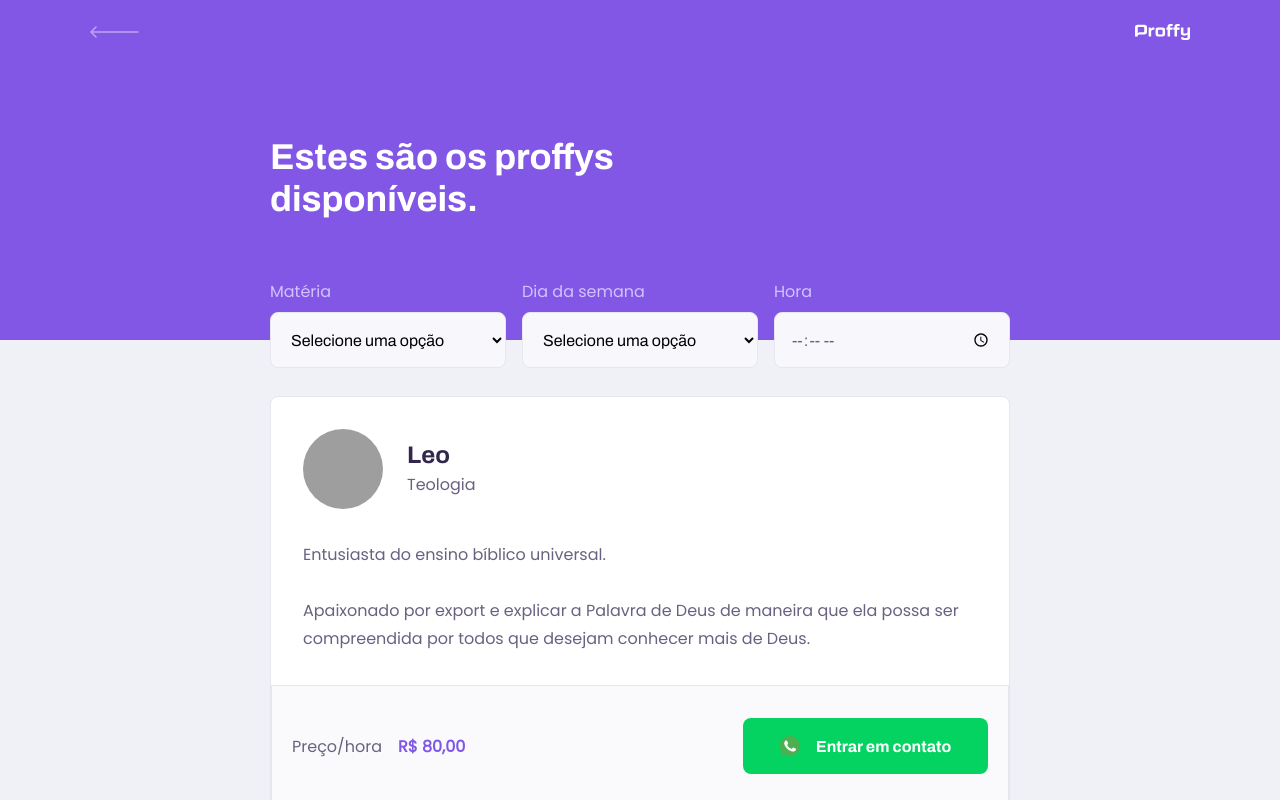
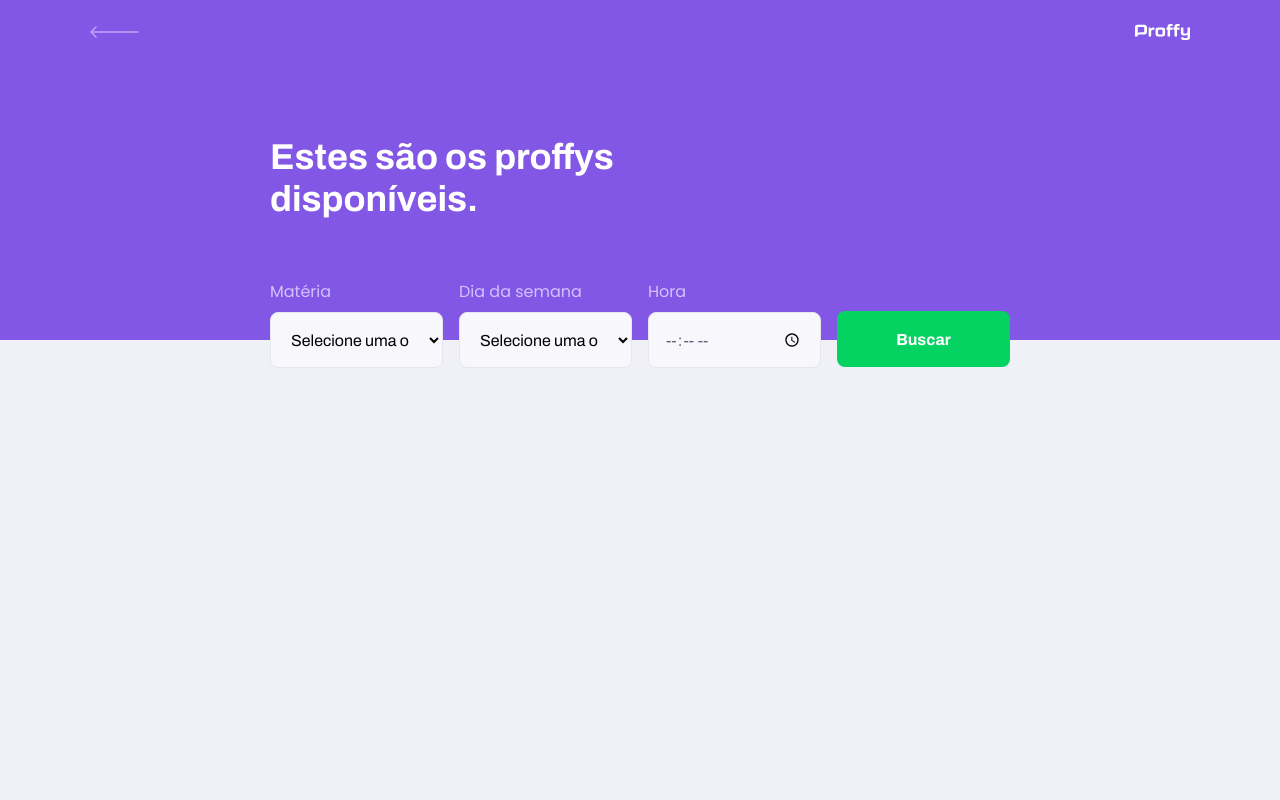
Before and after one commit to leotelles/online-classes-web, a React (Create React App) app: page /study in a window 1280 px wide. Shown: the top 800 px of the page. Built offline with nearby package versions, Linux system fonts and the light colour scheme; grey boxes are pictures that could not be loaded.

Commit message:
Finish frontend

```diff
--- a/src/components/TeacherItem/index.tsx
+++ b/src/components/TeacherItem/index.tsx
@@ -1,40 +1,55 @@
 import React from "react";
 
 import whatsappIcon from "../../assets/images/icons/whatsapp.svg";
+import api from "../../services/api";
 
 import "./styles.css";
 
-function TeacherItem() {
+export interface Teacher {
+  id: number;
+  avatar: string;
+  bio: string;
+  cost: number;
+  name: string;
+  subject: string;
+  whatsapp: string;
+}
+
+interface TeacherItemProps {
+  teacher: Teacher;
+}
+
+const TeacherItem: React.FC<TeacherItemProps> = ({ teacher }) => {
+  function createNewConnection() {
+    api.post('connections', {
+      user_id: teacher.id
+    });
+  }
+
   return (
     <article className="teacher-item">
       <header>
         <img
-          src="https://avatars1.githubusercontent.com/u/28353500?s=460&u=c3ad36517b738e6f907017e0d222053413c06462&v=4"
-          alt="Leo"
+          src={teacher.avatar}
+          alt={teacher.name}
         />
         <div>
-          <strong>Leo</strong>
-          <span>Teologia</span>
+          <strong>{teacher.name}</strong>
+          <span>{teacher.subject}</span>
         </div>
       </header>
 
-      <p>
-        Entusiasta do ensino bíblico universal.
-        <br />
-        <br />
-        Apaixonado por export e explicar a Palavra de Deus de maneira que ela
-        possa ser compreendida por todos que desejam conhecer mais de Deus.
-      </p>
+      <p>{teacher.bio}</p>
 
       <footer>
         <p>
           Preço/hora
-          <strong>R$ 80,00</strong>
+          <strong>R$ {teacher.cost}</strong>
         </p>
-        <button type="button">
+        <a target="_blank" onClick={createNewConnection} href={`https://wa.me/${teacher.whatsapp}`}>
           <img src={whatsappIcon} alt="Whatsapp" />
           Entrar em contato
-        </button>
+        </a>
       </footer>
     </article>
   );
--- a/src/components/TeacherItem/styles.css
+++ b/src/components/TeacherItem/styles.css
@@ -56,7 +56,7 @@
   display: block;
 }
 
-.teacher-item footer button {
+.teacher-item footer a {
   width: 20rem;
   height: 5.6rem;
   background: var(--color-secundary);
@@ -69,6 +69,7 @@
   align-items: center;
   justify-content: space-evenly;
   transition: 0.2s;
+  text-decoration: none;
 }
 
 .teacher-item footer button:hover {
--- a/src/pages/TeacherForm/index.tsx
+++ b/src/pages/TeacherForm/index.tsx
@@ -1,4 +1,5 @@
 import React, { FormEvent, useState } from "react";
+import { useHistory } from 'react-router-dom';
 import Input from "../../components/Input";
 import PageHeader from "../../components/PageHeader";
 import Textarea from "../../components/Textarea";
@@ -10,6 +11,8 @@
 import './styles.css';
 
 function TeacherForm() {
+  const history = useHistory();
+
   const [name, setName] = useState('');
   const [avatar, setAvatar] = useState('');
   const [whatsapp, setWhatsapp] = useState('');
@@ -52,6 +55,7 @@
       schedule: scheduleItems
     }).then(() => {
       alert('Cadastro realizado com sucesso!');
+      history.push('/');
     }).catch(() => {
       alert('Erro no cadastro!');
     });
--- a/src/pages/TeacherList/index.tsx
+++ b/src/pages/TeacherList/index.tsx
@@ -1,20 +1,43 @@
-import React from "react";
+import React, { FormEvent, useState } from "react";
 import Input from "../../components/Input";
 import PageHeader from "../../components/PageHeader";
 import Select from "../../components/Select";
-import TeacherItem from "../../components/TeacherItem";
+import TeacherItem, { Teacher } from "../../components/TeacherItem";
+import api from "../../services/api";
 
 import "./styles.css";
 
 function TeacherList() {
+  const [teachers, setTeachers] = useState([]);
+
+  const [subject, setSubject] = useState('');
+  const [week_day, setWeek_day] = useState('');
+  const [time, setTime] = useState('');
+
+  async function searchTeachers(e: FormEvent) {
+    e.preventDefault();
+
+    const response = await api.get('classes', {
+      params: {
+        subject,
+        week_day,
+        time
+      }
+    });
+
+    setTeachers(response.data);
+  }
+
   return (
     <div id="page-teacher-list" className="container">
       <PageHeader title="Estes são os proffys disponíveis.">
-        <form id="search-teachers">
+        <form id="search-teachers" onSubmit={searchTeachers}>
 
         <Select
             name="subject"
             label="Matéria"
+            value={subject}
+            onChange={e => { setSubject(e.target.value) }}
             options={[
               { value: 'Artes', label: 'Artes' },
               { value: 'Biologia', label: 'Biologia' },
@@ -31,6 +54,8 @@
           <Select
             name="week_day"
             label="Dia da semana"
+            value={week_day}
+            onChange={e => { setWeek_day(e.target.value) }}
             options={[
               { value: '0', label: 'Domingo' },
               { value: '1', label: 'Segunda-feira' },
@@ -42,18 +67,22 @@
             ]}
           />
 
-          <Input type="time" name="time" label="Hora"/>
+          <Input
+            type="time"
+            name="time"
+            label="Hora"
+            value={time}
+            onChange={e => {setTime(e.target.value) }}
+          />
+
+          <button type="submit">Buscar</button>
         </form>
       </PageHeader>
 
       <main>
-        <TeacherItem />
-        <TeacherItem />
-        <TeacherItem />
-        <TeacherItem />
-        <TeacherItem />
-        <TeacherItem />
-        <TeacherItem />
+        {teachers.map((teacher: Teacher) => {
+          return <TeacherItem key={teacher.id} teacher={teacher} />
+        })}
       </main>
     </div>
   );
--- a/src/pages/TeacherList/styles.css
+++ b/src/pages/TeacherList/styles.css
@@ -9,6 +9,27 @@
 
 #search-teachers label {
   color: var(--color-text-in-primary);
+}
+
+#search-teachers button {
+  width: 100%;
+  height: 5.6rem;
+  background: var(--color-secundary);
+  color: var(--color-button-text);
+  border: 0;
+  border-radius: 0.8rem;
+  cursor: pointer;
+  font: 700 1.6rem Archivo;
+  display: flex;
+  align-items: center;
+  justify-content: center;
+  text-decoration: none;
+  transition: background-color 0.2s;
+  margin-top: 3.2rem;
+}
+
+#search-teachers button:hover {
+  background: var(--color-secundary-dark);
 }
 
 #page-teacher-list main {
@@ -23,7 +44,7 @@
 
   #search-teachers {
     display: grid;
-    grid-template-columns: repeat(3, 1fr);
+    grid-template-columns: repeat(4, 1fr);
     column-gap: 16px;
     position: absolute;
     bottom: -28px;
```
